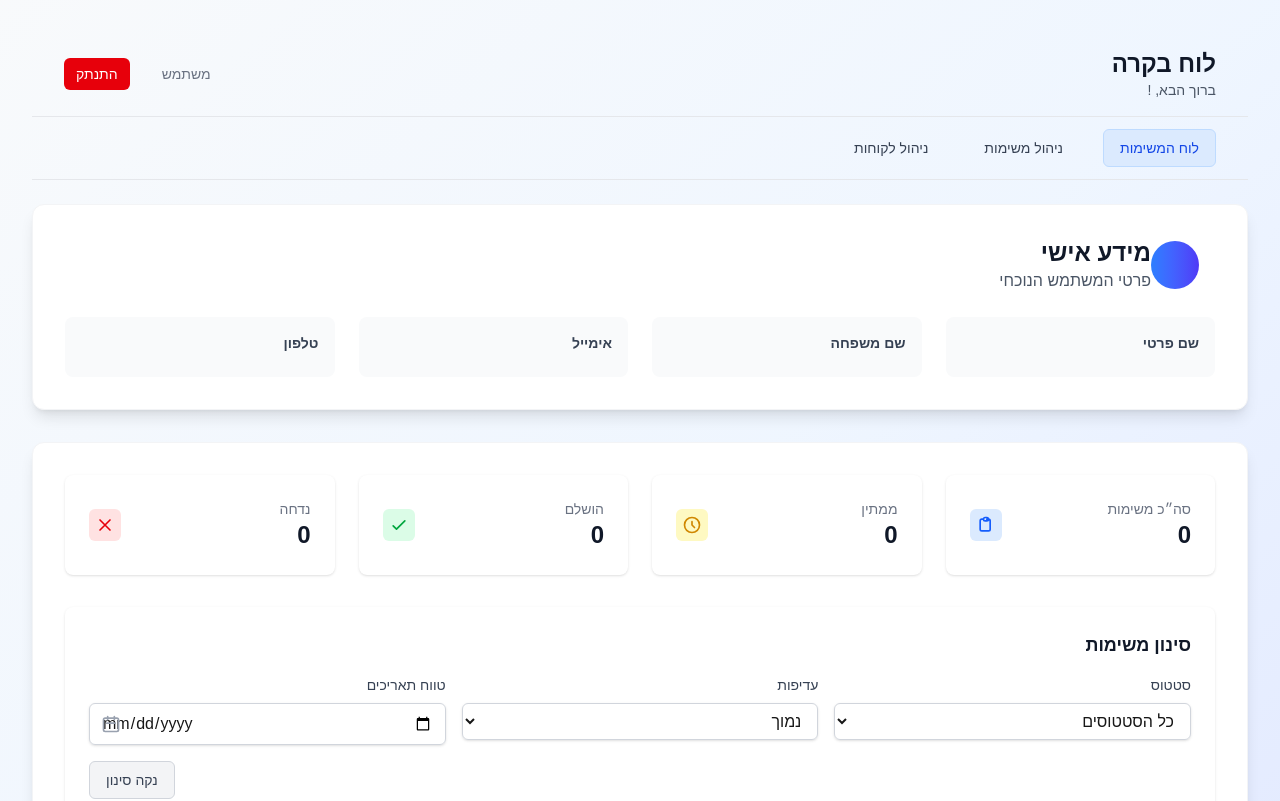
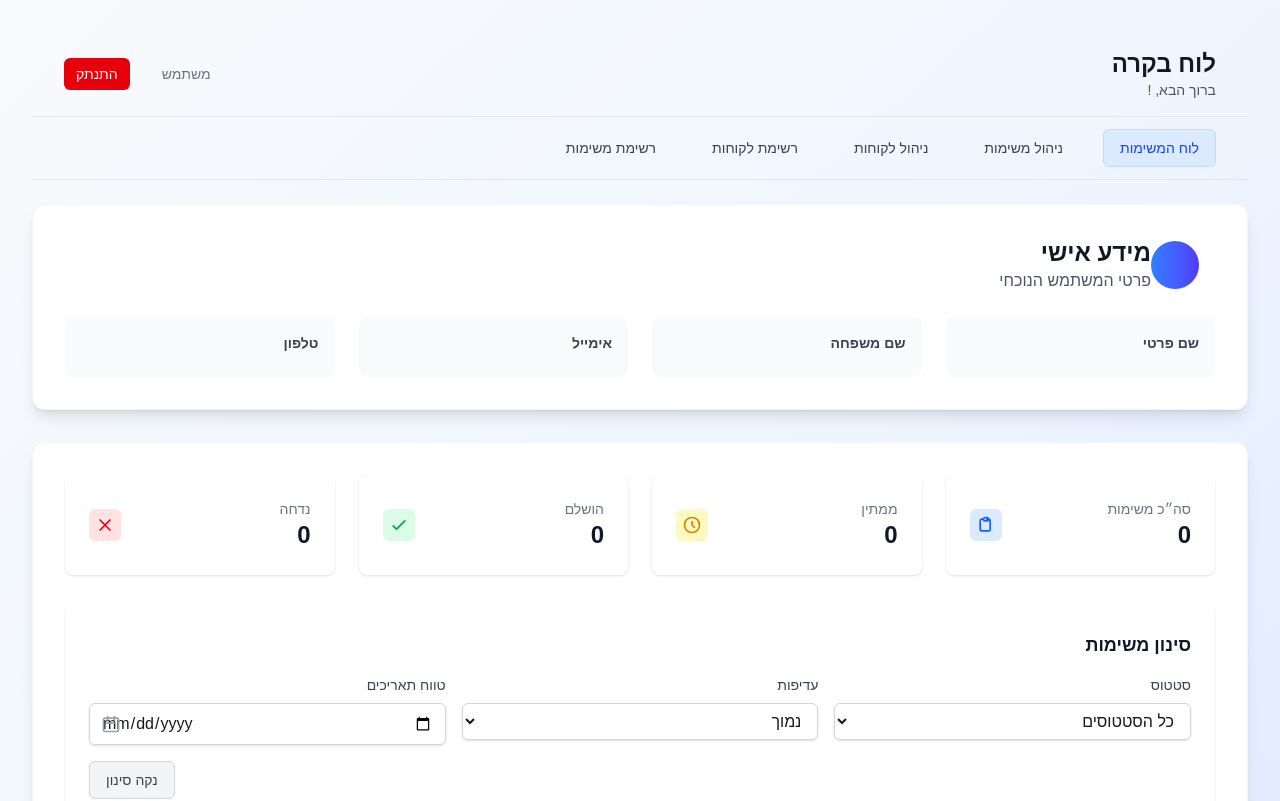
Before and after one commit to MuhammadAkafe/abo_rami, a Next.js app: page /dashboard in a window 1280 px wide. Shown: the top 801 px of the page. Built offline with nearby package versions, Linux system fonts and the light colour scheme.

Commit message:
Enhance control panel navigation and login redirection: Added buttons for customer and task lists in the control panel, and implemented redirection to the dashboard upon successful login.

```diff
--- a/app/(hooks)/useLogin.ts
+++ b/app/(hooks)/useLogin.ts
@@ -1,7 +1,7 @@
 import axios from "axios";
 import { useState } from "react";
 import { useError } from "./useError";
-import { redirect, useRouter } from "next/navigation";
+import {  useRouter } from "next/navigation";
 
 interface LoginFormData {
   email: string;
@@ -32,6 +32,7 @@
       console.log(response.data);
       if (response.status === 200) {
         setSuccess(true);
+        router.push('/dashboard');
       }
     } catch (err)
     {
--- a/app/(mini_components)/controlpanel.tsx
+++ b/app/(mini_components)/controlpanel.tsx
@@ -68,6 +68,26 @@
               >
                 ניהול לקוחות
               </button>
+              <button
+                className={`px-4 py-2 text-sm font-medium rounded-md transition-colors ${
+                  activeTab === "/listofcustomers"
+                    ? "bg-blue-100 text-blue-700 border border-blue-200"
+                    : "text-gray-700 hover:text-gray-900 hover:bg-gray-100"
+                }`}
+                onClick={() => navigate("/listofcustomers")}
+              >
+                רשימת לקוחות
+              </button>
+              <button
+                className={`px-4 py-2 text-sm font-medium rounded-md transition-colors ${
+                  activeTab === "/listoftasks"
+                    ? "bg-blue-100 text-blue-700 border border-blue-200"
+                    : "text-gray-700 hover:text-gray-900 hover:bg-gray-100"
+                }`}
+                onClick={() => navigate("/listoftasks")}
+              >
+                רשימת משימות
+              </button>
             </div>
           </div>
         </nav>
```
